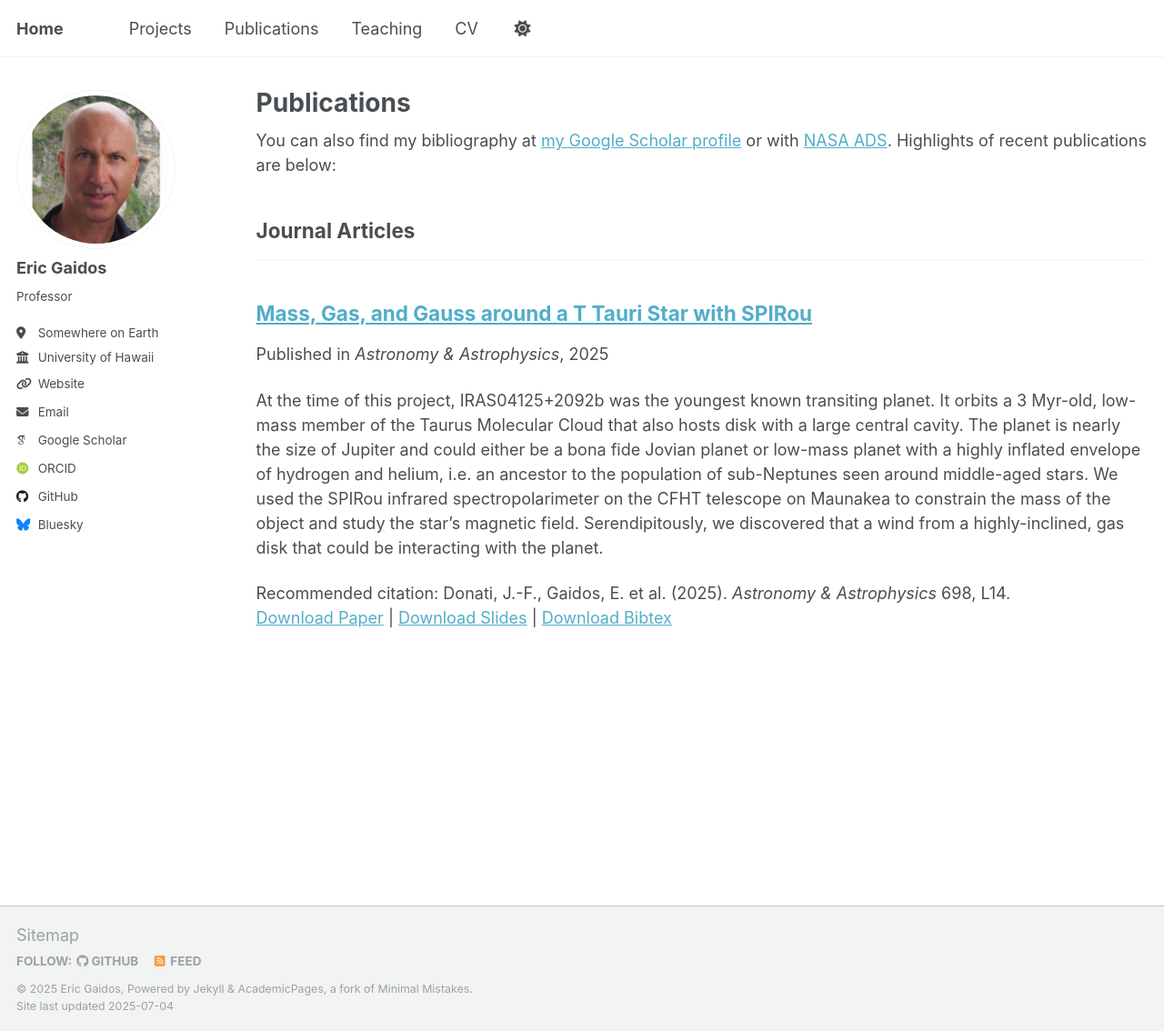
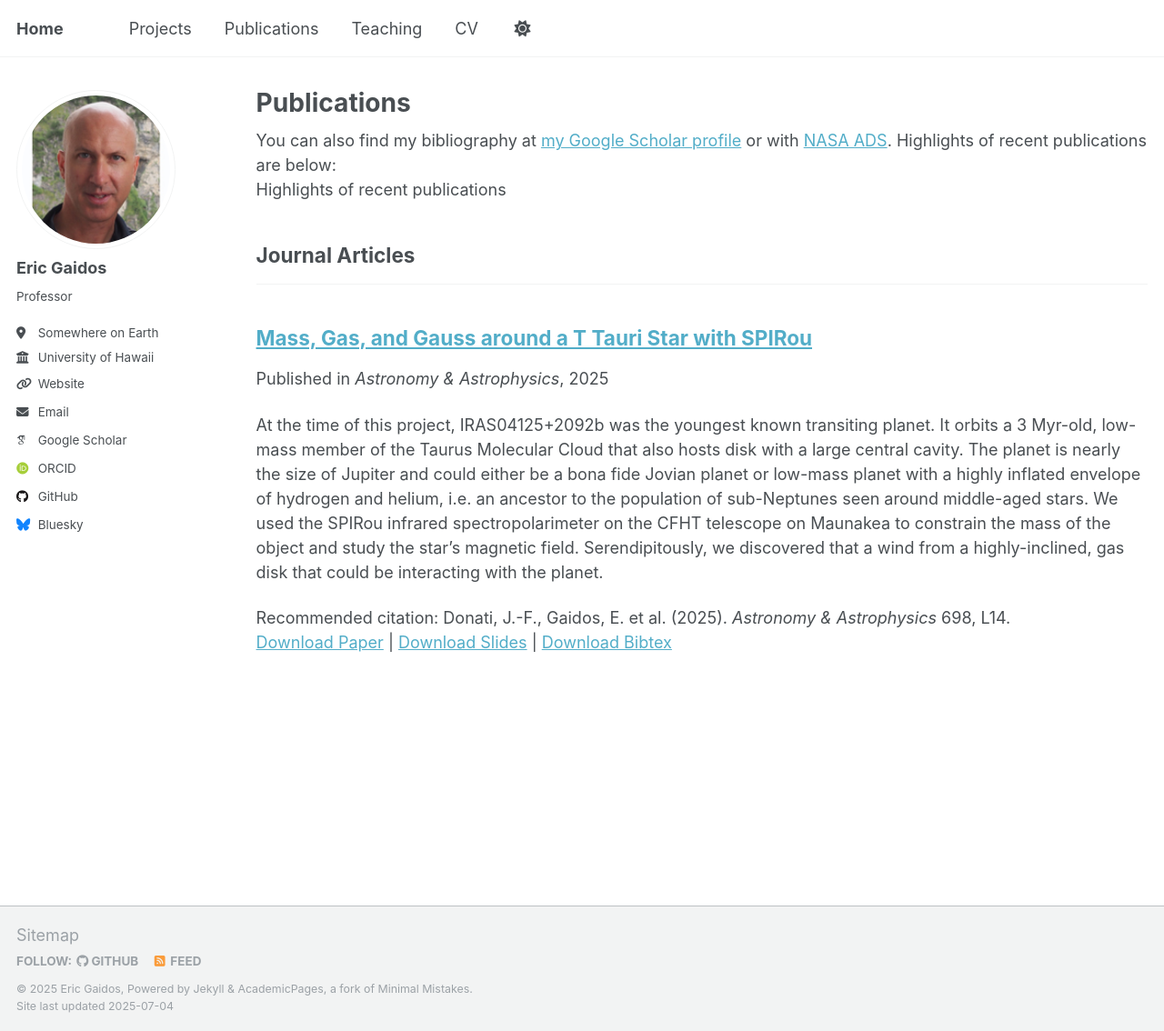
Before and after one commit to egaidos/egaidos.github.io, a Jekyll site: the page built from _pages/publications.html, in a window 1280 px wide and 1134 px high. Shown: the whole window at 91% size. Built offline with Jekyll 4.4.1, drawn with Linux system fonts in a browser that asks for light colours; some web fonts are replaced.

Commit message:
Update publications.html

```diff
--- a/_pages/publications.html
+++ b/_pages/publications.html
@@ -8,6 +8,8 @@ author_profile: true
 {% if site.author.googlescholar %}
   <div class="wordwrap">You can also find my bibliography at <a href="{{site.author.googlescholar}}">my Google Scholar profile</a> {% endif %}  or with <a href="https://ui.adsabs.harvard.edu/search/q=author:(%22Gaidos,E.%22)">NASA ADS</a>. Highlights of recent publications are below: </div class="wordwrap">
 {% include base_path %}
+
+<bf>Highlights of recent publications</bf>
 
 <!-- New style rendering if publication categories are defined -->
 {% if site.publication_category %}
```
